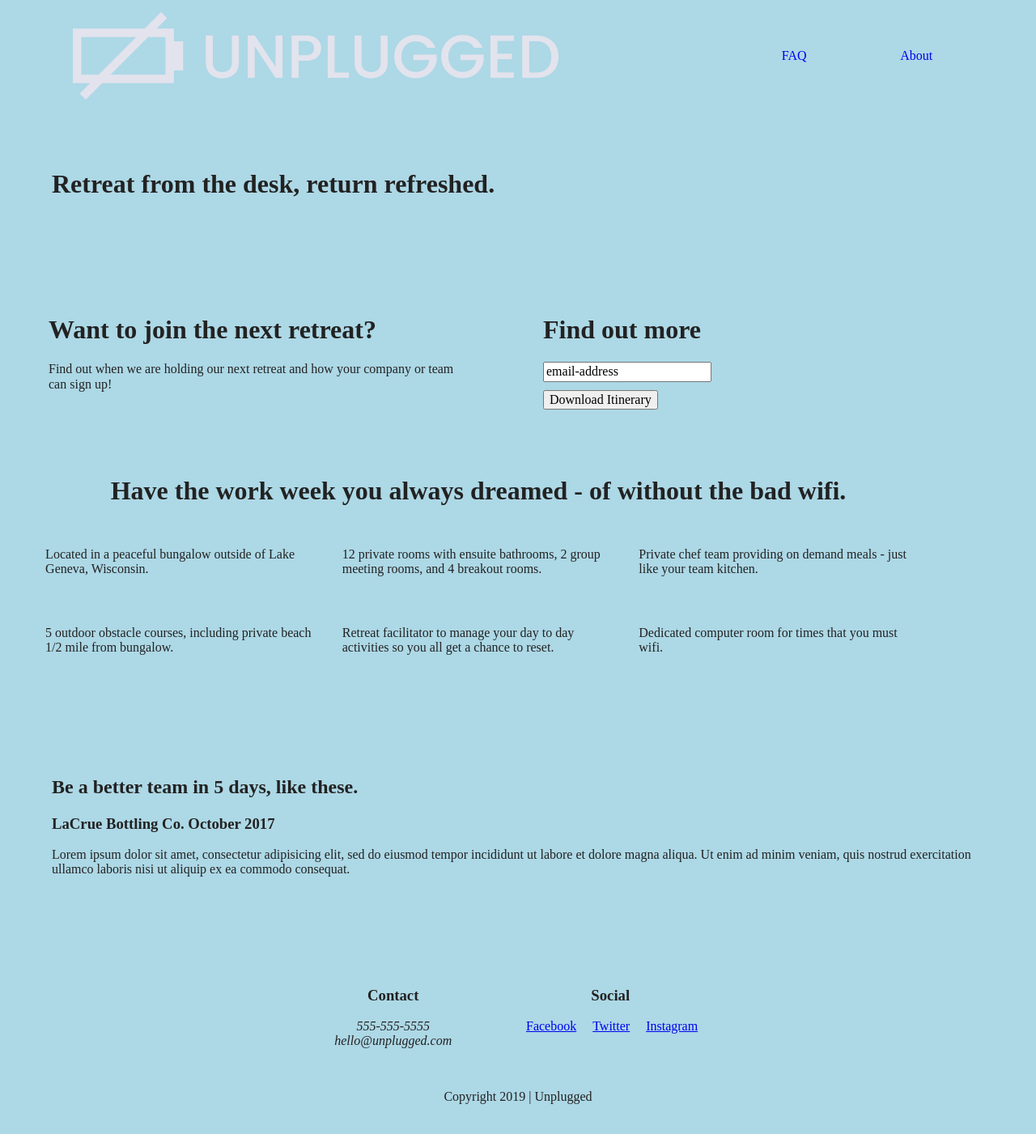
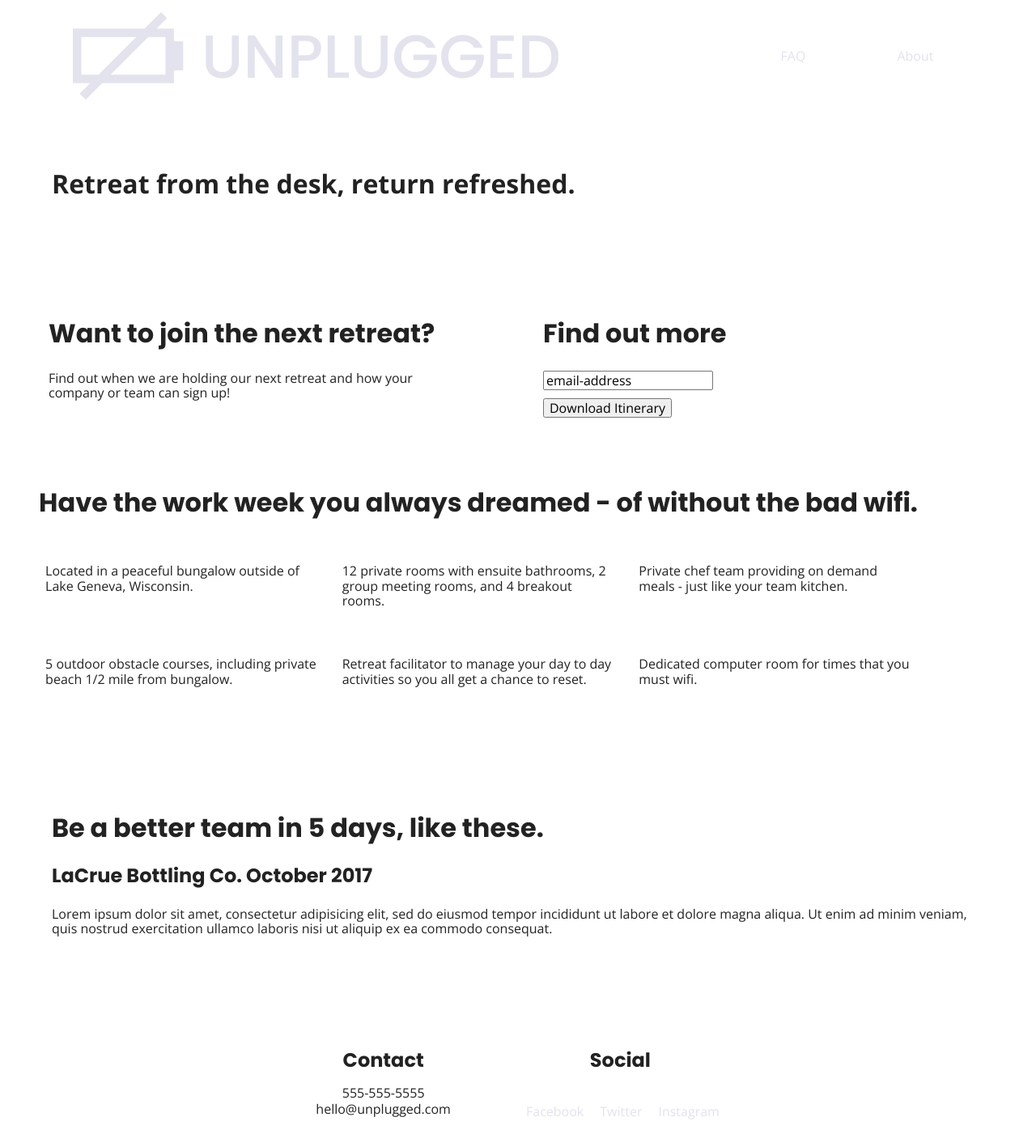
Before and after one commit to asamcclellan/unplugged-retreat, a website built with Parcel: page index.html in a window 1280 px wide. Shown: the top 1401 px of the page at 81% size. Before the commit the page ends 1364 px from the top, so only its background shows below. Built offline with nearby package versions, Linux system fonts and the light colour scheme.

Commit message:
implement text styles

```diff
--- a/css/main.css
+++ b/css/main.css
@@ -13,14 +13,7 @@
 
 html {
   color: #222;
-  font-size: 1em;
   line-height: 1.4;
-  height: 100%;
-}
-
-body{
-  height: 100%;
-  font-size: 1rem;
 }
 
 /*
@@ -92,6 +85,59 @@ textarea {
 /* ==========================================================================
    Author's custom styles
    ========================================================================== */
+/***** General Styles *****/
+
+html{
+  font-size: 16px;
+  height: 100%;
+}
+
+body{
+  font-family: 'Open Sans', sans-serif;
+  font-size: 1em;
+  height: 100%;
+}
+
+ul, ol{
+  list-style-type: none;
+}
+
+a{
+  color: #e2e3ed;
+  text-decoration: none;
+}
+
+h1{
+  font-size: 3em;
+}
+
+h2{
+  font-family: 'Poppins', sans-serif;
+  font-size: 2em;
+}
+
+h3, h4{
+  font-family: 'Poppins', sans-serif;
+  font-size: 1.5em;
+}
+
+p{
+
+}
+
+img{
+
+}
+
+figure{
+
+}
+
+address{
+  font-style: normal;
+  line-height: .25em;
+}
+
 .content-wrapper{
   width: 90%;
   margin: 50px 0;
@@ -141,7 +187,6 @@ header nav ul{
   display: flex;
   justify-content: space-around;
   width: 100%;
-  list-style-type: none;
 }
 
 header a{
@@ -179,11 +224,6 @@ footer .social-icons{
 footer a{
   margin: 0 10px;
 }
-
-footer p{
-  margin: 0;
-}
-
 
 /***** Homepage Styles *****/
 
@@ -224,7 +264,7 @@ input{
 .features .features-items{
   display: flex;
   justify-content: center;
-  align-items: center;
+  align-items: flex-start;
   flex-flow: row wrap;
   padding-left: 30px;
 }
@@ -370,10 +410,6 @@ input{
 
 /***** Tablet Styles *****/
 @media only screen and (min-width: 768px) {
-  body{
-    background-color: lightyellow;
-  }
-
   header .content-wrapper{
     flex-flow: row nowrap;
     justify-content: space-between;
@@ -473,10 +509,6 @@ input{
 
 /***** Desktop Styles *****/
 @media only screen and (min-width: 1200px){
-  body{
-    background-color: lightblue;
-  }
-
   header .content-wrapper{
     width: 100%;
   }
--- a/index.html
+++ b/index.html
@@ -18,6 +18,8 @@
 
   <link rel="stylesheet" href="css/normalize.css">
   <link rel="stylesheet" href="css/main.css">
+
+  <link href="https://fonts.googleapis.com/css?family=Open+Sans:400,700|Poppins:500,700" rel="stylesheet">
 
   <meta name="theme-color" content="#fafafa">
 </head>
@@ -54,12 +56,12 @@
       <div class="content-wrapper">
 
         <div class="form-description">
-          <h1>Want to join the next retreat?</h1>
+          <h2>Want to join the next retreat?</h2>
           <p>Find out when we are holding our next retreat and how your company or team can sign up!</p>
         </div>
 
         <div class="form">
-          <h1>Find out more</h1>
+          <h2>Find out more</h2>
             <input type="text" name="name" value="email-address">
             <input type="button" value="Download Itinerary">
         </div>
@@ -72,7 +74,7 @@
 
         <div class="features-items">
 
-          <h1>Have the work week you always dreamed - of without the bad wifi.</h1>
+          <h2>Have the work week you always dreamed - of without the bad wifi.</h2>
 
           <article>
             <p class="fontawesome-icon"></p>
```
Also changed, not shown: about/index.html (+2 -0 lines), faq/index.html (+6 -4 lines).
